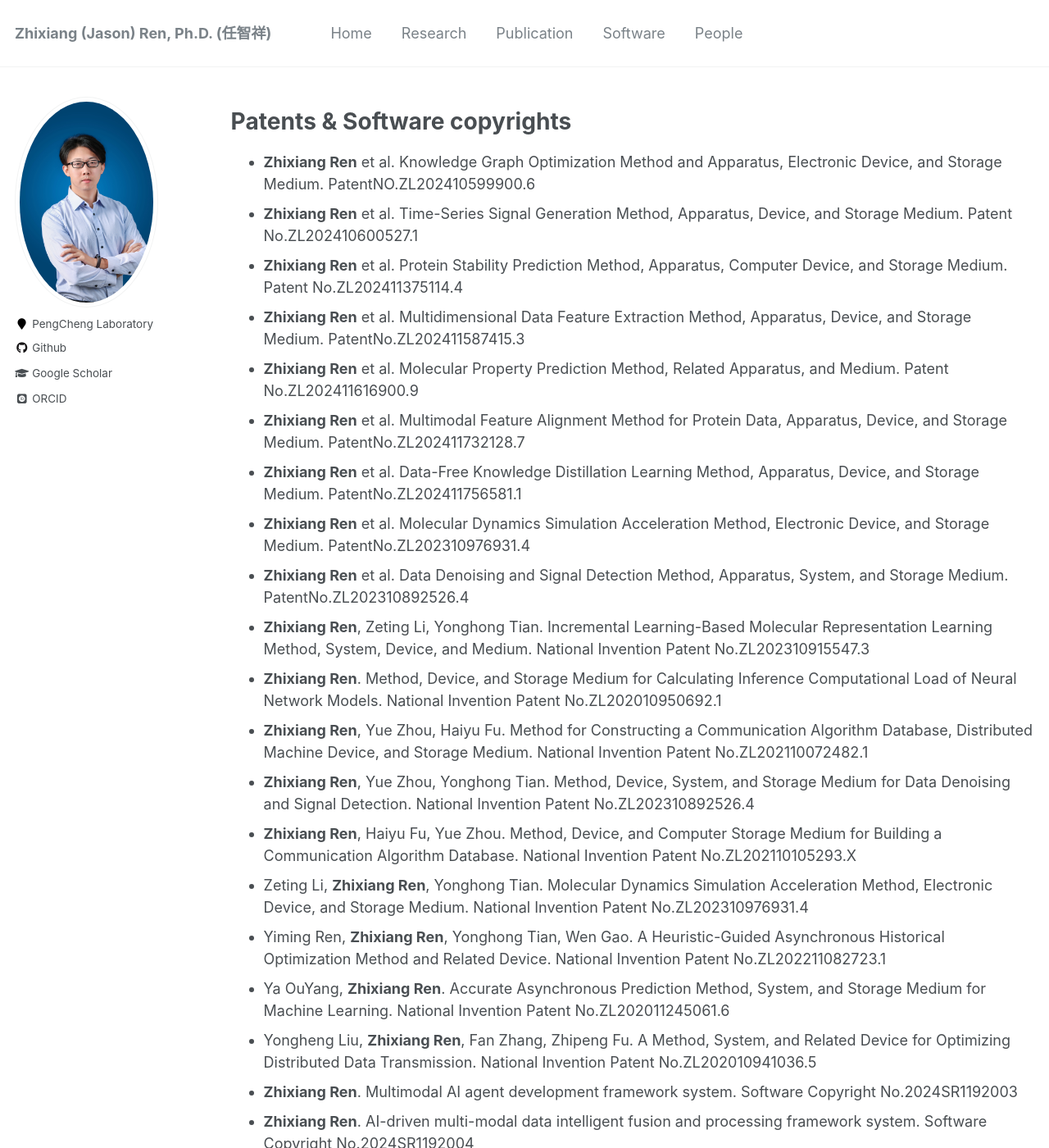
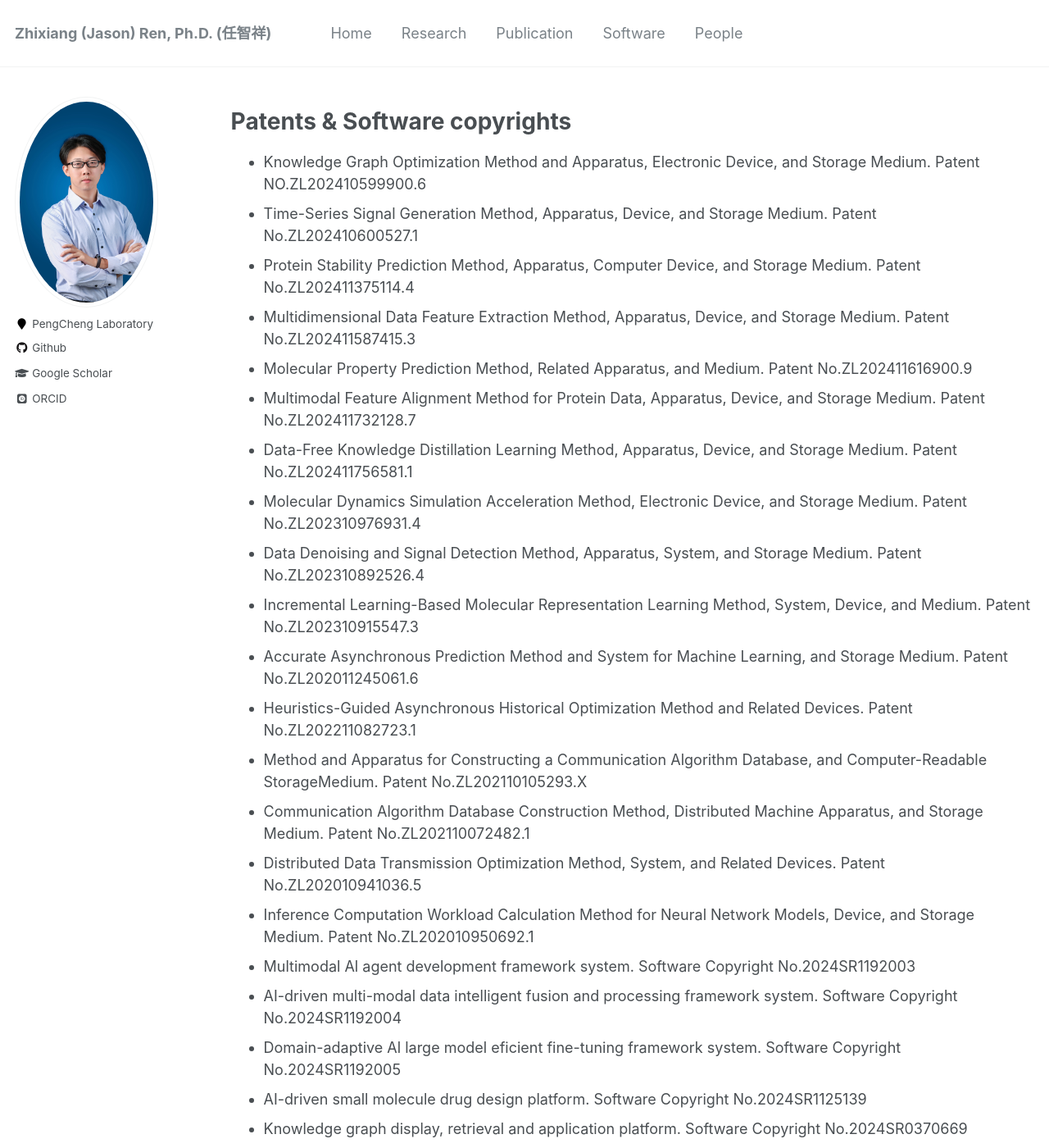
Before and after one commit to zhixiang-ren/zhixiang-ren.github.io, a Jekyll site: the page built from _pages/Software.html, in a window 1280 px wide and 1400 px high. Shown: the whole window at 82% size. Built offline with Jekyll 4.4.1, drawn with Linux system fonts in a browser that asks for light colours; some web fonts are replaced; some of the changed text lies outside the part shown.

Commit message:
Update Software.html

```diff
--- a/_pages/Software.html
+++ b/_pages/Software.html
@@ -8,82 +8,76 @@ author_profile: true
 <h1>Patents & Software copyrights</h1>
 <ul>
   <li>
-      <strong>Zhixiang Ren</strong> et al. Knowledge Graph Optimization Method and Apparatus, Electronic Device, and Storage Medium. PatentNO.ZL202410599900.6
+      Knowledge Graph Optimization Method and Apparatus, Electronic Device, and Storage Medium. Patent NO.ZL202410599900.6
   </li>
   <li>
-      <strong>Zhixiang Ren</strong> et al. Time-Series Signal Generation Method, Apparatus, Device, and Storage Medium. Patent No.ZL202410600527.1
+      Time-Series Signal Generation Method, Apparatus, Device, and Storage Medium. Patent No.ZL202410600527.1
   </li>
   <li>
-      <strong>Zhixiang Ren</strong> et al. Protein Stability Prediction Method, Apparatus, Computer Device, and Storage Medium. Patent No.ZL202411375114.4
+      Protein Stability Prediction Method, Apparatus, Computer Device, and Storage Medium. Patent No.ZL202411375114.4
   </li>
   <li>
-      <strong>Zhixiang Ren</strong> et al. Multidimensional Data Feature Extraction Method, Apparatus, Device, and Storage Medium. PatentNo.ZL202411587415.3
+      Multidimensional Data Feature Extraction Method, Apparatus, Device, and Storage Medium. Patent No.ZL202411587415.3
   </li>
   <li>
-      <strong>Zhixiang Ren</strong> et al. Molecular Property Prediction Method, Related Apparatus, and Medium. Patent No.ZL202411616900.9
+      Molecular Property Prediction Method, Related Apparatus, and Medium. Patent No.ZL202411616900.9
   </li>
   <li>
-      <strong>Zhixiang Ren</strong> et al. Multimodal Feature Alignment Method for Protein Data, Apparatus, Device, and Storage Medium. PatentNo.ZL202411732128.7
+      Multimodal Feature Alignment Method for Protein Data, Apparatus, Device, and Storage Medium. Patent No.ZL202411732128.7
   </li>
   <li>
-      <strong>Zhixiang Ren</strong> et al. Data-Free Knowledge Distillation Learning Method, Apparatus, Device, and Storage Medium. PatentNo.ZL202411756581.1
+      Data-Free Knowledge Distillation Learning Method, Apparatus, Device, and Storage Medium. Patent No.ZL202411756581.1
   </li>
   <li>
-      <strong>Zhixiang Ren</strong> et al. Molecular Dynamics Simulation Acceleration Method, Electronic Device, and Storage Medium. PatentNo.ZL202310976931.4
+      Molecular Dynamics Simulation Acceleration Method, Electronic Device, and Storage Medium. Patent No.ZL202310976931.4
   </li>
   <li>
-      <strong>Zhixiang Ren</strong> et al. Data Denoising and Signal Detection Method, Apparatus, System, and Storage Medium. PatentNo.ZL202310892526.4
+      Data Denoising and Signal Detection Method, Apparatus, System, and Storage Medium. Patent No.ZL202310892526.4
   </li>
   <li>
-      <strong>Zhixiang Ren</strong>, Zeting Li, Yonghong Tian. Incremental Learning-Based Molecular Representation Learning Method, System, Device, and Medium. National Invention Patent No.ZL202310915547.3
+      Incremental Learning-Based Molecular Representation Learning Method, System, Device, and Medium. Patent No.ZL202310915547.3
   </li>
   <li>
-      <strong>Zhixiang Ren</strong>. Method, Device, and Storage Medium for Calculating Inference Computational Load of Neural Network Models. National Invention Patent No.ZL202010950692.1
+      Accurate Asynchronous Prediction Method and System for Machine Learning, and Storage Medium. Patent No.ZL202011245061.6
   </li>
   <li>
-      <strong>Zhixiang Ren</strong>, Yue Zhou, Haiyu Fu. Method for Constructing a Communication Algorithm Database, Distributed Machine Device, and Storage Medium. National Invention Patent No.ZL202110072482.1
+      Heuristics-Guided Asynchronous Historical Optimization Method and Related Devices. Patent No.ZL202211082723.1
   </li>
   <li>
-      <strong>Zhixiang Ren</strong>, Yue Zhou, Yonghong Tian. Method, Device, System, and Storage Medium for Data Denoising and Signal Detection. National Invention Patent No.ZL202310892526.4
+      Method and Apparatus for Constructing a Communication Algorithm Database, and Computer-Readable StorageMedium. Patent No.ZL202110105293.X
   </li>
   <li>
-      <strong>Zhixiang Ren</strong>, Haiyu Fu, Yue Zhou. Method, Device, and Computer Storage Medium for Building a Communication Algorithm Database. National Invention Patent No.ZL202110105293.X
+      Communication Algorithm Database Construction Method, Distributed Machine Apparatus, and Storage Medium. Patent No.ZL202110072482.1
   </li>
   <li>
-      Zeting Li, <strong>Zhixiang Ren</strong>, Yonghong Tian. Molecular Dynamics Simulation Acceleration Method, Electronic Device, and Storage Medium. National Invention Patent No.ZL202310976931.4
+      Distributed Data Transmission Optimization Method, System, and Related Devices. Patent No.ZL202010941036.5
   </li>
   <li>
-      Yiming Ren, <strong>Zhixiang Ren</strong>, Yonghong Tian, Wen Gao. A Heuristic-Guided Asynchronous Historical Optimization Method and Related Device. National Invention Patent No.ZL202211082723.1
+      Inference Computation Workload Calculation Method for Neural Network Models, Device, and Storage Medium. Patent No.ZL202010950692.1
   </li>
   <li>
-      Ya OuYang, <strong>Zhixiang Ren</strong>. Accurate Asynchronous Prediction Method, System, and Storage Medium for Machine Learning. National Invention Patent No.ZL202011245061.6
+      Multimodal Al agent development framework system. Software Copyright No.2024SR1192003
   </li>
   <li>
-      Yongheng Liu, <strong>Zhixiang Ren</strong>, Fan Zhang, Zhipeng Fu. A Method, System, and Related Device for Optimizing Distributed Data Transmission. National Invention Patent No.ZL202010941036.5
+      AI-driven multi-modal data intelligent fusion and processing framework system. Software Copyright No.2024SR1192004
   </li>
   <li>
-      <strong>Zhixiang Ren</strong>. Multimodal AI agent development framework system. Software Copyright No.2024SR1192003
+      Domain-adaptive Al large model eficient fine-tuning framework system. Software Copyright No.2024SR1192005
   </li>
   <li>
-      <strong>Zhixiang Ren</strong>. AI-driven multi-modal data intelligent fusion and processing framework system. Software Copyright No.2024SR1192004
+      AI-driven small molecule drug design platform. Software Copyright No.2024SR1125139
   </li>
   <li>
-      <strong>Zhixiang Ren</strong>. Domain-adaptive AI large model efficient fine-tuning framework system. Software Copyright No.2024SR1192005
+      Knowledge graph display, retrieval and application platform. Software Copyright No.2024SR0370669
   </li>
   <li>
-      <strong>Zhixiang Ren</strong>. AI-driven small molecule drug design platform. Software Copyright No.2024SR1125139
+      International standard: Metric and evaluation methods for AI-enabled multimedia application computing powerbenchmark, International Telecommunication Union Standardization Sector SG16, ITU-T F.748.18
   </li>
   <li>
-      Zeting Li, <strong>Zhixiang Ren</strong> et al. Knowledge graph display, retrieval and application platform. Software Copyright No.2024SR0370669
+      Zhixiang Ren et al. Industry standard Artificial Intelligence Computing Center Technical Requirements, AITISAT/AI 118.1-2022
   </li>
   <li>
-      Wenguang Chen, <strong>Zhixiang Ren</strong> et al. International standard: Metric and evaluation methods for AI-enabled multimedia application computing power benchmark, International Telecommunication Union Standardization Sector SG16, ITU-T F.748.18
-  </li>
-  <li>
-      <strong>Zhixiang Ren</strong> et al. Industry standardffi Artificial Intelligence Computing Center Technical Requirements, AITISA T/AI 118.1—2022
-  </li>
-  <li>
-      <strong>Zhixiang Ren</strong> al. Industry standardffiArtificial Intelligence Computing Center Benchmark Methodology, AITISA T/AI 118.2—2022
+      Zhixiang Ren et al. Industry standard Artifcial Intelligence Computing Center Benchmark Methodology, AITISAT/AI 118.2-2022
   </li>
 </ul>
 
```
